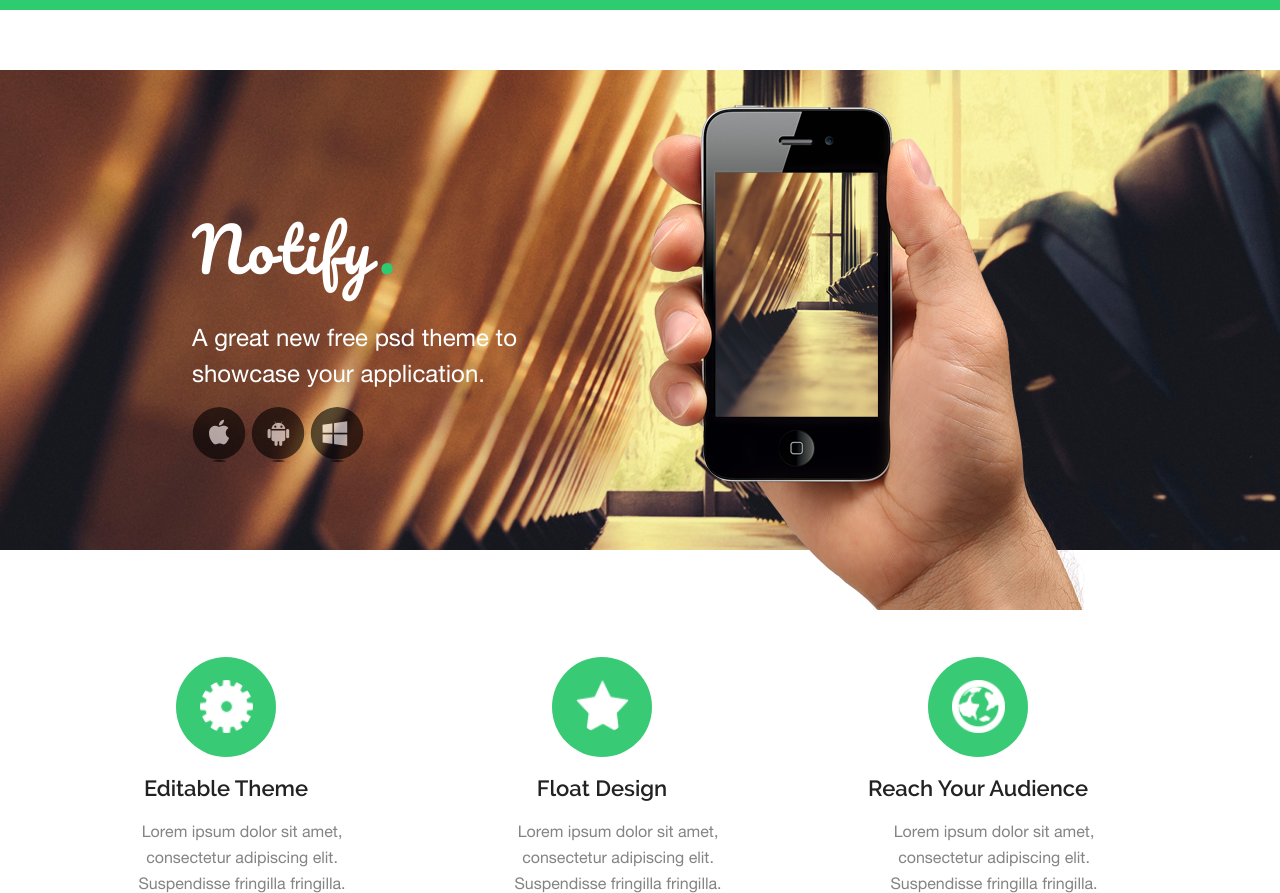
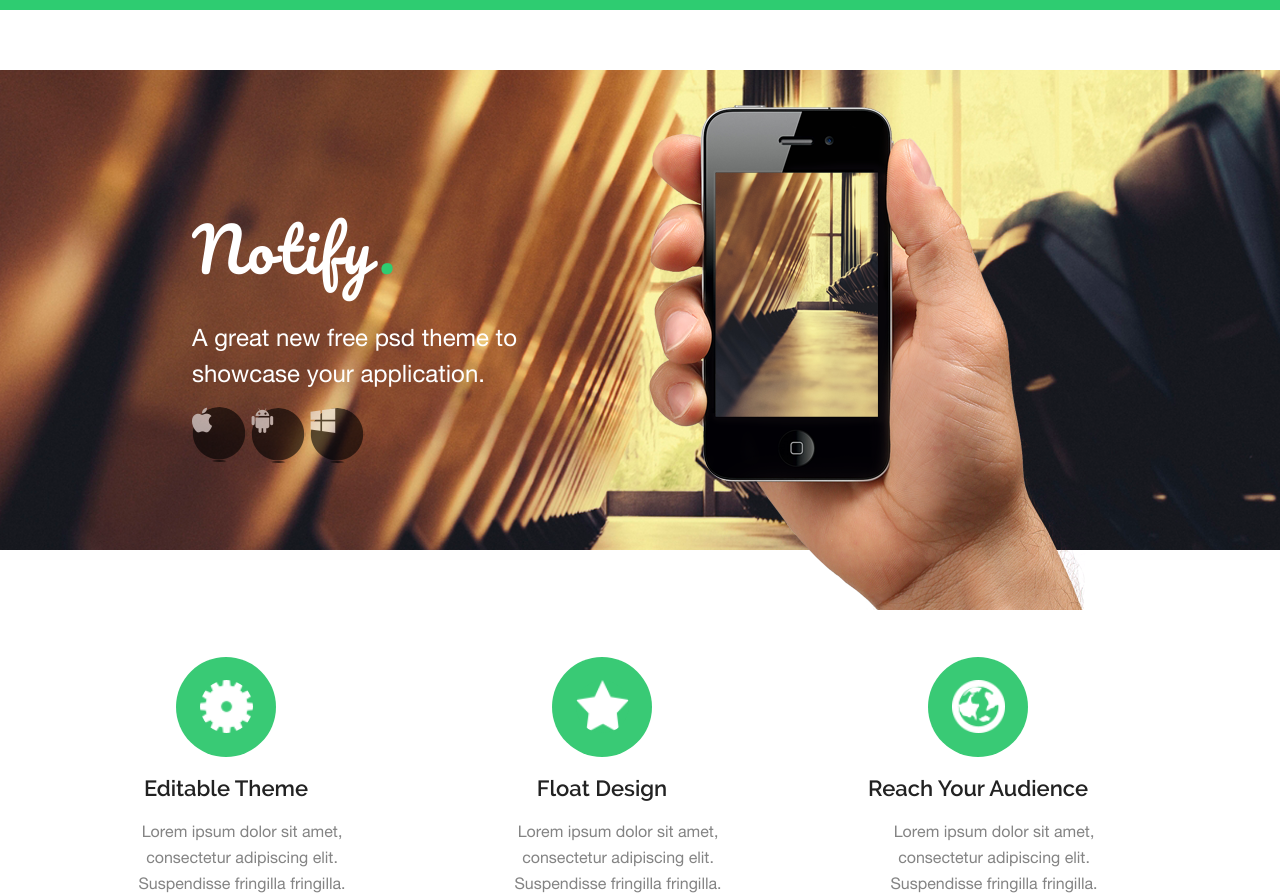
Before and after one commit to ONAFT-evangelist/notify.github.io, a plain HTML site: page index.html in a window 1280 px wide. Shown: the top 893 px of the page. Drawn offline with Linux system fonts and the light colour scheme.

Commit message:
Update index.html

```diff
--- a/index.html
+++ b/index.html
@@ -12,9 +12,9 @@
                 <p>Notify<span id="dot">.</span></p>
                 <h1>A great new free psd theme to showcase your application.</h1>
                 <nav class="icons">
-                     <a href="#" class="icons icons_back"><img class=" icons apple_position" src="img/header/icon_apple.png" alt=" " /></a>
-                     <a href="#" class="icons icons_back"><img  class="icons android_position" src="img/header/icon_android.png" alt=" " /></a>
-                     <a href="#" class="icons icons_back"><img class=" icons window_position" src="img/header/icon_windows.png" alt=" " /></a>
+                     <a href="#" class="icons icons_back"><img class=" icons" src="img/header/icon_apple.png" alt=" " /></a>
+                     <a href="#" class="icons icons_back ml"><img  class="icons" src="img/header/icon_android.png" alt=" " /></a>
+                     <a href="#" class="icons icons_back ml"><img class=" icons" src="img/header/icon_windows.png" alt=" " /></a>
                 </nav>
             </div>
             <aside class="hand">
```
